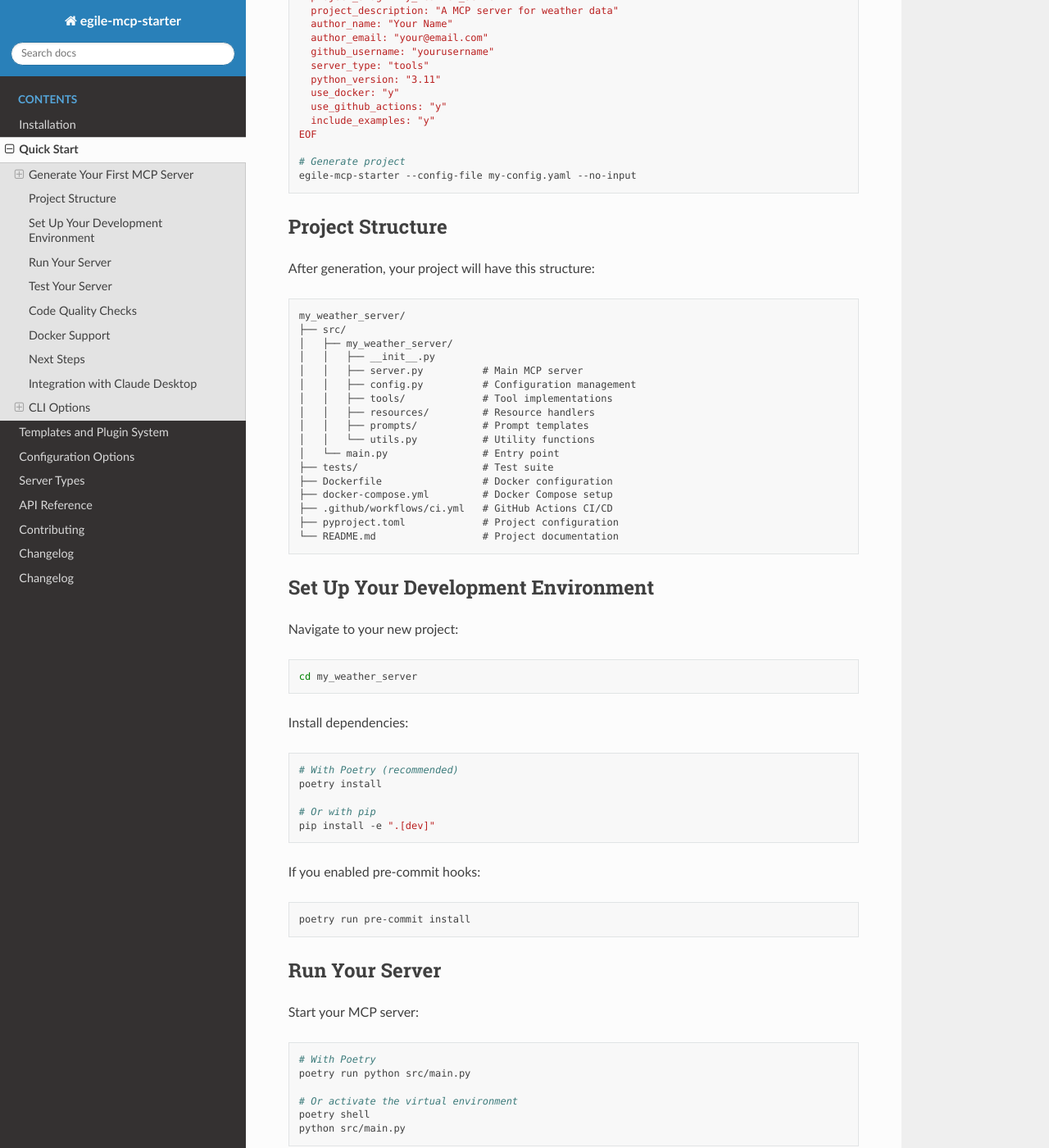
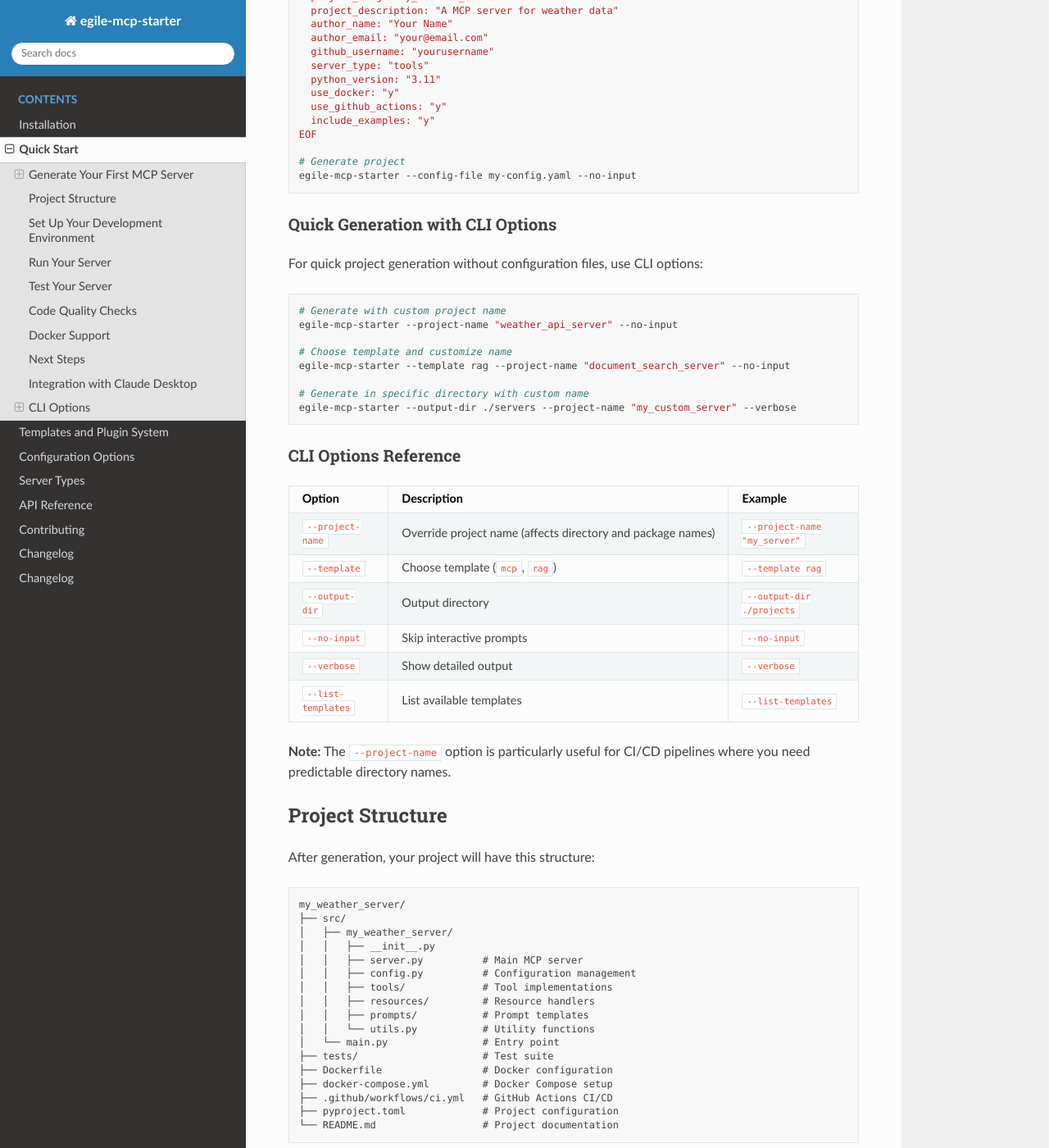
Before and after one commit to jpoullet2000/egile-mcp-starter, a Sphinx documentation site: the page built from docs/quickstart.md, in a window 1280 px wide and 1400 px high, scrolled down 886 px. Shown: the whole window at 82% size. Built offline with Sphinx 7.4.7 and the Read the Docs theme 3.1.0, drawn with Linux system fonts in a browser that asks for light colours.

Commit message:
adding --project-name option

````diff
--- a/docs/quickstart.md
+++ b/docs/quickstart.md
@@ -51,6 +51,34 @@
 # Generate project
 egile-mcp-starter --config-file my-config.yaml --no-input
 ```
+
+### Quick Generation with CLI Options
+
+For quick project generation without configuration files, use CLI options:
+
+```bash
+# Generate with custom project name
+egile-mcp-starter --project-name "weather_api_server" --no-input
+
+# Choose template and customize name
+egile-mcp-starter --template rag --project-name "document_search_server" --no-input
+
+# Generate in specific directory with custom name
+egile-mcp-starter --output-dir ./servers --project-name "my_custom_server" --verbose
+```
+
+### CLI Options Reference
+
+| Option | Description | Example |
+|--------|-------------|---------|
+| `--project-name` | Override project name (affects directory and package names) | `--project-name "my_server"` |
+| `--template` | Choose template (`mcp`, `rag`) | `--template rag` |
+| `--output-dir` | Output directory | `--output-dir ./projects` |
+| `--no-input` | Skip interactive prompts | `--no-input` |
+| `--verbose` | Show detailed output | `--verbose` |
+| `--list-templates` | List available templates | `--list-templates` |
+
+**Note:** The `--project-name` option is particularly useful for CI/CD pipelines where you need predictable directory names.
 
 ## Project Structure
 
````
Also changed, not shown: CHANGELOG.md (+3 -0 lines), README.md (+35 -3 lines), docs/configuration.md (+24 -0 lines), 5 other files.
